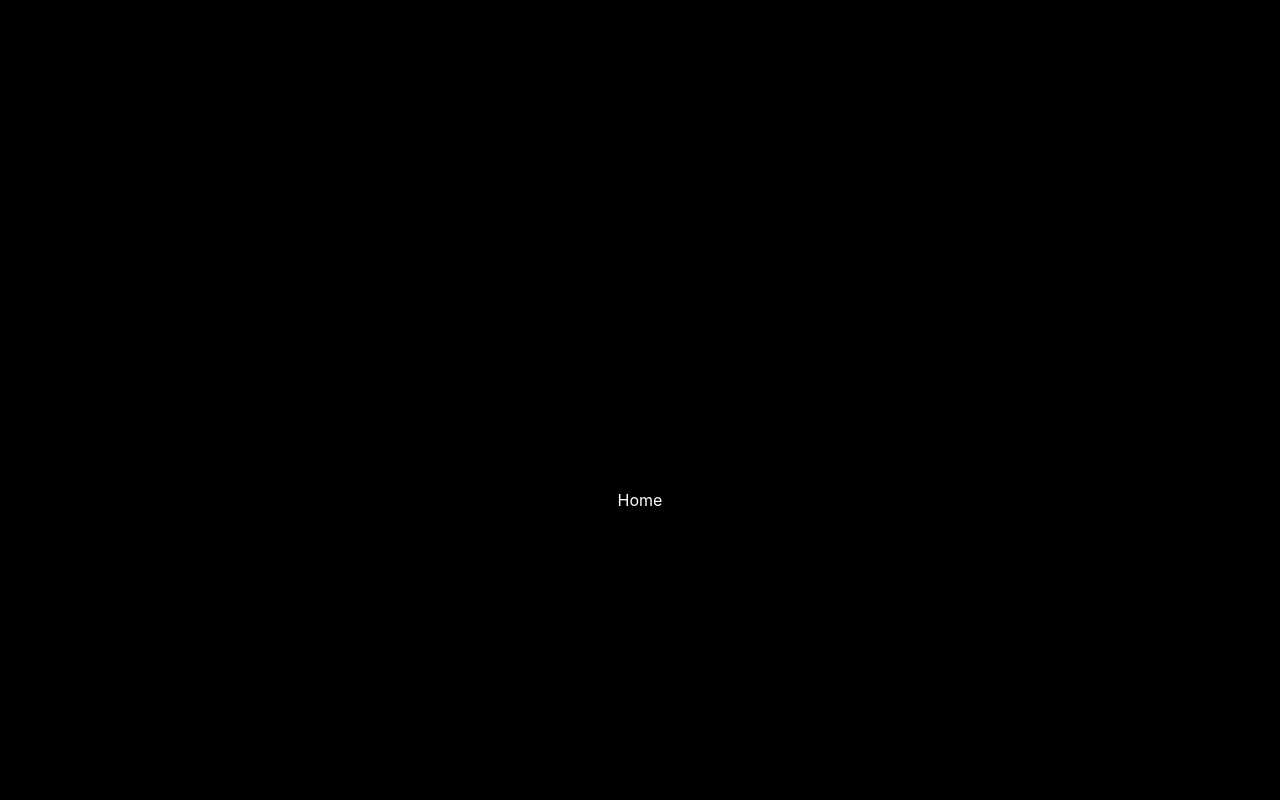
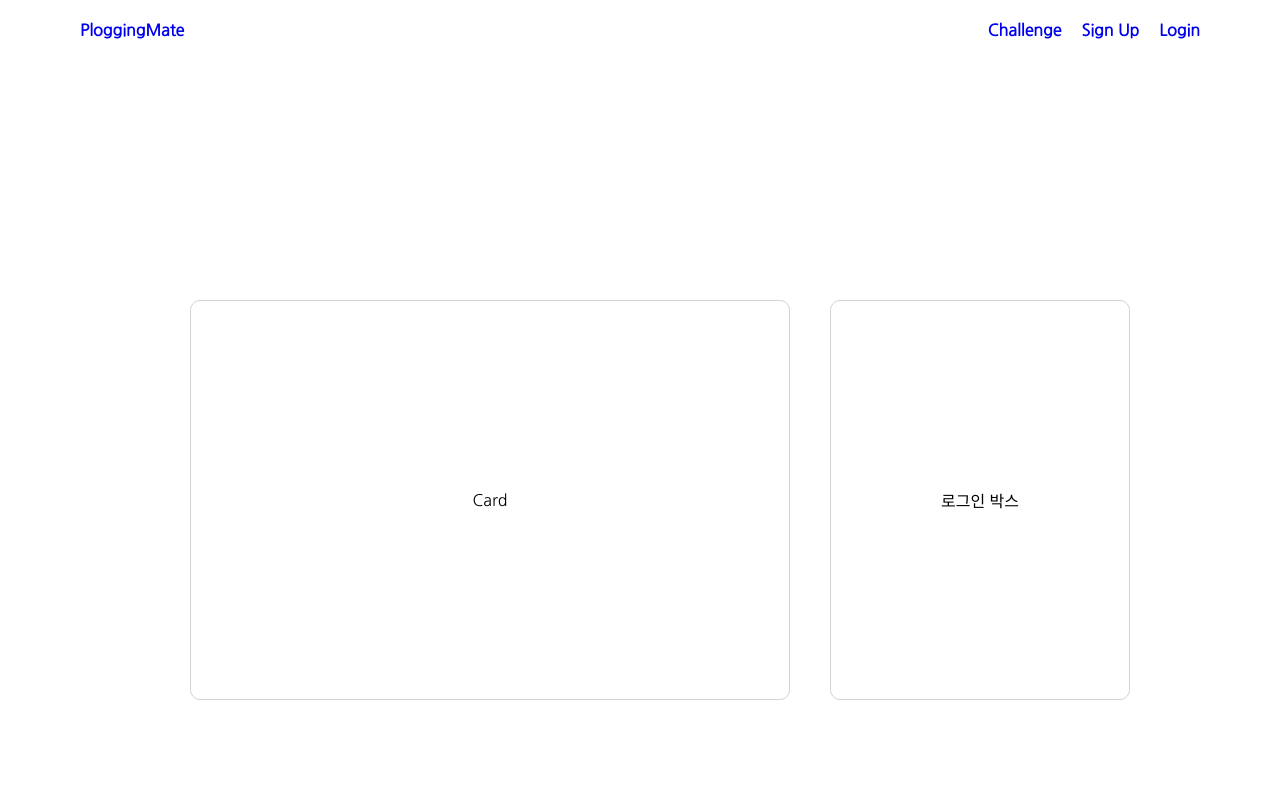
Before and after one commit to jooa7878/PloggingMate_Web, a React (Create React App) app in the folder Front-End/: page / in a window 1280 px wide. Shown: the top 800 px of the page. Built offline with nearby package versions, Linux system fonts and the light colour scheme.

Commit message:
메인페이지 틀 작성 (일부) (#6)
* feat : 메인 페이지 NavBar Jumbotron 일부

* feat : 메인페이지 구현 (Navbar, Footer)

```diff
--- a/Front-End/package.json
+++ b/Front-End/package.json
@@ -16,10 +16,12 @@
     "react-redux": "^7.2.4",
     "react-router-dom": "^5.3.0",
     "react-scripts": "4.0.3",
+    "react-thunk": "^1.0.0",
     "redux": "^4.1.1",
     "redux-actions": "^2.6.5",
     "redux-logger": "^3.0.6",
     "redux-thunk": "^2.3.0",
+    "styled-components": "^5.3.1",
     "web-vitals": "^1.0.1"
   },
   "scripts": {
--- a/Front-End/src/App.js
+++ b/Front-End/src/App.js
@@ -6,17 +6,28 @@ import { BrowserRouter, Route } from "react-router-dom";
 import Home from "./pages/Home";
 import Login from "./pages/Login";
 import SignUp from "./pages/SignUp";
+import PostList from "./pages/PostList";
+
+import Navbar from "./components/Navbar";
+import Footer from "./components/Footer"
+
+
 
 function App() {
   return (
+
       <div className="App">
+        <Navbar></Navbar>
         <BrowserRouter>
           <Route path="/" exact component={Home} />
           <Route path="/login" exact component={Login} />
           <Route path="/signup" exact component={SignUp} />
+          <Route path="/postlist" exact component={PostList} />
         </BrowserRouter>
+        <Footer></Footer>
       </div>
+
   );
 }
 
-export default App;
+export default App
--- /dev/null
+++ b/Front-End/src/components/Footer.js
@@ -0,0 +1,27 @@
+import React from 'react';
+import styled from 'styled-components';
+
+function Footer() {
+  return (
+    <>
+      <CopyRight>
+        {new Date().getFullYear()} &copy; Team PloggingMate. All Right Reserved.
+      </CopyRight>
+    </>
+  )
+}
+
+const CopyRight = styled.div`
+  position: absolute;
+  display: flex;
+  color : #333;
+  bottom : 0;
+  height: 50px;
+  width : 100%;
+  justify-content: center;
+  align-items: center;
+  border-top : 1px solid #d3d3d3;
+  padding : 10px 0;
+`
+
+export default Footer;
--- /dev/null
+++ b/Front-End/src/components/Jumbotron.js
@@ -0,0 +1,31 @@
+import React from 'react';
+import styled from 'styled-components';
+
+
+function Jumbotron () {
+  return (
+    <>
+      <Card>
+        Card
+      </Card>
+    </>
+  )
+}
+
+const Card = styled.div `
+  border-radius: 10px;
+  border : 1px solid #d3d3d3;
+  margin-left: 40px;
+  width: 600px;
+  height: 400px;
+  cursor : pointer;
+  display: flex;
+  justify-content: center;
+  align-items: center;
+
+  @media screen and (max-width :1000px){
+    margin-top : 20px;
+  }
+`
+
+export default Jumbotron;
--- /dev/null
+++ b/Front-End/src/components/LoginBox.js
@@ -0,0 +1,35 @@
+import React from 'react';
+import styled from 'styled-components';
+
+function LoginBox(){
+
+  const onClick = ()=>{
+    console.log('clicked');
+  }
+
+  return(
+    <>
+      <Card onClick={onClick}>
+        로그인 박스
+      </Card>
+    </>
+  )
+}
+
+const Card = styled.div `
+  border-radius: 10px;
+  border : 1px solid #d3d3d3;
+  margin-left: 40px;
+  width: 300px;
+  height: 400px;
+  cursor : pointer;
+  display: flex;
+  justify-content: center;
+  align-items: center;
+
+  @media screen and (max-width :1000px){
+    margin : 20px;
+  }
+`
+
+export default LoginBox
--- /dev/null
+++ b/Front-End/src/components/Navbar.js
@@ -0,0 +1,89 @@
+import React from 'react';
+
+import styled from 'styled-components';
+
+
+
+function Navbar() {
+
+    return (
+      <>
+        <NormalNav>
+          <NavbarItems>
+            <Logo href="/">PloggingMate</Logo>
+            <Tab>
+              <TabItems href="/postlist">Challenge</TabItems>
+              <TabItems href="/signup">Sign Up</TabItems>
+              <TabItems href="/login">Login</TabItems>
+            </Tab>
+          </NavbarItems>
+        </NormalNav>
+      </>
+    )
+}
+
+
+
+const NormalNav = styled.nav`
+  z-index:1;
+  position : fixed;
+  top : 0;
+  font-family : inherit;
+  font-weight:700;
+  padding : 20px 0;
+  max-width: 1200px;
+  width : 100%;
+  background-color:#fff;
+  `
+
+const NavbarItems = styled.div`
+  display: flex;
+  padding : 0 20px;
+  align-items: center;
+  justify-content: space-between;
+`
+
+const Logo = styled.a`
+  margin-left: 20px;
+  text-decoration: none;
+  &:visited{
+    color : #000;
+  }
+`
+
+const Tab = styled.div `
+  display: flex;
+  justify-content: flex-end;
+`
+
+const TabItems = styled.a`
+
+  margin-right: 20px;
+  position: relative;
+  transition: .3s;
+  text-decoration: none;
+  &::after {
+    position: absolute;
+    bottom: -5px;
+    left: 50%;
+    content : '';
+    width : 0;
+    height: 2px;
+    background-color : #00bfff;
+
+    transition: .3s;
+    --webkit-transform : translateX(-50%);
+    transform : translateX(-50%)
+  }
+  &:hover::after {
+    width:100%
+  }
+
+  &:visited {
+    color : #000;
+  }
+`
+
+
+
+export default Navbar;
--- a/Front-End/src/index.css
+++ b/Front-End/src/index.css
@@ -1,10 +1,19 @@
+@import url('https://fonts.googleapis.com/css2?family=Nanum+Gothic&display=swap');
+
+* {
+  box-sizing: border-box;
+}
+
+
 body {
   margin: 0;
-  font-family: -apple-system, BlinkMacSystemFont, 'Segoe UI', 'Roboto', 'Oxygen',
-    'Ubuntu', 'Cantarell', 'Fira Sans', 'Droid Sans', 'Helvetica Neue',
-    sans-serif;
+  font-family: 'Nanum Gothic', sans-serif;
   -webkit-font-smoothing: antialiased;
   -moz-osx-font-smoothing: grayscale;
+  display: flex;
+  align-items: center;
+  justify-content: center;
+  min-height: 100vh;
 }
 
 code {
--- a/Front-End/src/pages/Home.js
+++ b/Front-End/src/pages/Home.js
@@ -1,7 +1,29 @@
 import React from "react";
+import styled from 'styled-components'
+
+import Navbar  from "../components/Navbar";
+import Jumbotron from "../components/Jumbotron";
+import LoginBox from '../components/LoginBox'
 
 const Home = (props) => {
-  return <React.Fragment>Home</React.Fragment>;
+  return (
+    <Container>
+      <Jumbotron></Jumbotron>
+      <LoginBox></LoginBox>
+    </Container>
+  )
 };
 
+const Container = styled.div `
+  max-width: 1200px;
+  flex-wrap: wrap;
+  display: flex;
+  align-items: center;
+  justify-content: center;
+
+  @media screen and (max-width :1000px){
+    flex-direction: column;
+  }
+`
+
 export default Home;
--- a/Front-End/src/pages/PostList.js
+++ b/Front-End/src/pages/PostList.js
@@ -0,0 +1,11 @@
+import React from "react";
+
+const PostList = (props) => {
+  return (
+    <>
+      <p>PostList</p>
+    </>
+  )
+};
+
+export default PostList;
--- a/Front-End/src/scss/App.scss
+++ b/Front-End/src/scss/App.scss
@@ -3,11 +3,15 @@ $color--white : #fff;
 
 .App {
   display: flex;
+  flex-wrap: wrap;
   justify-content: center;
   align-items: center;
   min-height: 100vh;
+  position: relative;
   text-align: center;
+  color : $color--black;
+  width: 1200px;
   height: 1000px;
-  color : $color--white;
-  background-color: $color--black;
+  background-color: $color--white;
+  overflow: hidden;
 }
```
Also changed, not shown: Front-End/src/elements/Card.js (added, +31 -0 lines), Front-End/src/components/temp.js (deleted), 1 other file (tests, documents, lock files or other folders). Lines whose indentation alone changed are shown as unchanged.
